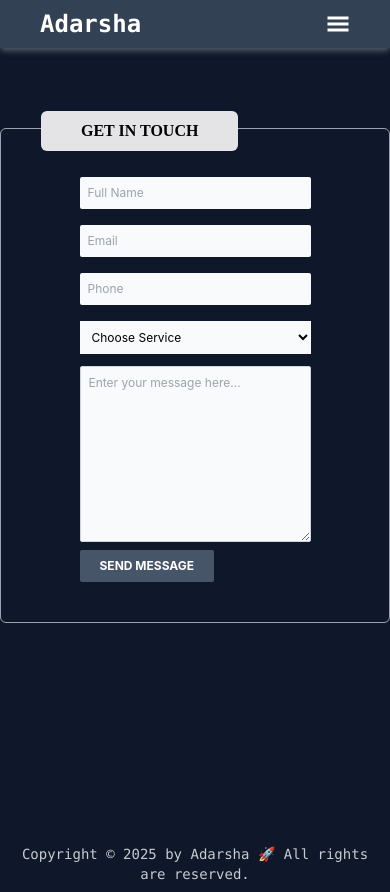
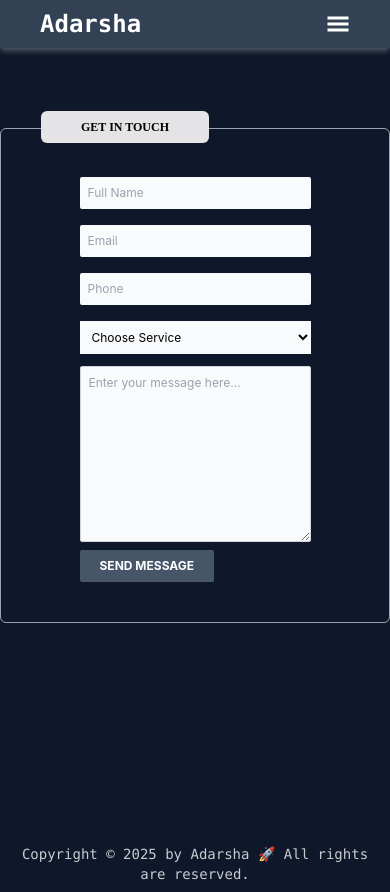
Before and after one commit to AdarshaCoding/adarsha-portfolio, a React (Vite) app: page /contact in a window 390 px wide. Built offline with nearby package versions, Linux system fonts and the light colour scheme.

Commit message:
Responsive Website Update

```diff
--- a/src/pages/Blogs.jsx
+++ b/src/pages/Blogs.jsx
@@ -6,7 +6,7 @@ import BlogCard from "../components/BlogCard";
 const Blogs = () => {
   return (
     <div className="p-10 border border-gray-400 relative font-syne rounded-md mb-10">
-      <h2 className="font-semibold text-black absolute top-[-18px] bg-zinc-200 p-2 px-10 rounded-md">
+      <h2 className="font-semibold text-xs md:text-sm lg:text-md text-black absolute top-[-18px] bg-zinc-200 p-2 px-10 rounded-md">
         BLOGS
       </h2>
       <div className="mb-10">
--- a/src/pages/Contact.jsx
+++ b/src/pages/Contact.jsx
@@ -59,7 +59,7 @@ const Contact = () => {
   return (
     <div className="relative">
       <div className="p-10 border border-gray-400 relative font-syne rounded-md mb-20">
-        <h2 className="font-semibold text-black absolute top-[-18px] bg-zinc-200 p-2 px-10 rounded-md">
+        <h2 className="font-semibold text-xs md:text-sm lg:text-md text-black absolute top-[-18px] bg-zinc-200 p-2 px-10 rounded-md">
           GET IN TOUCH
         </h2>
         <form
--- a/src/pages/Projects.jsx
+++ b/src/pages/Projects.jsx
@@ -5,7 +5,7 @@ import ProjectCard from "../components/ProjectCard";
 const Projects = () => {
   return (
     <div className="p-10 border border-gray-400 relative font-syne rounded-md mb-20">
-      <h2 className="font-semibold text-black absolute top-[-18px] bg-zinc-200 p-2 px-10 rounded-md">
+      <h2 className="font-semibold text-xs md:text-sm lg:text-md text-black absolute top-[-18px] bg-zinc-200 p-2 px-10 rounded-md">
         PROJECTS
       </h2>
       <div className=" text-gray-400">
```
